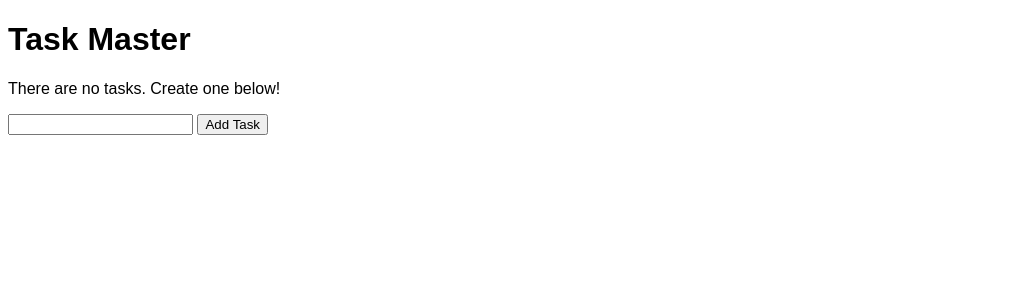
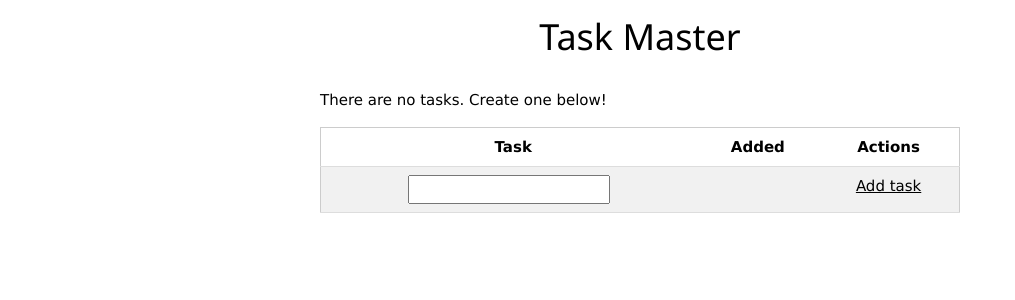
Before and after one commit to swiderskis/flask-crud-app, a Flask app: page / in a window 1280 px wide. Shown: the top 300 px of the page, without its empty margins (0-1015 px from the left). Run offline with Flask 2, Linux system fonts and the light colour scheme; data that the repository does not hold is empty.

Commit message:
Updated CSS stylesheet and page design

```diff
--- a/templates/base.html
+++ b/templates/base.html
@@ -4,13 +4,22 @@
     <meta charset="UTF-8">
     <meta http-equiv="X-UA-Compatible" content="IE=edge">
     <meta name="viewport" content="width=device-width, initial-scale=1.0">
-    <link rel="stylesheet" href="{{ url_for('static', filename='css/main.css') }}">
+    <link rel="stylesheet" href="https://www.w3schools.com/w3css/4/w3.css">
+
     <title>{% block title %}{% endblock %}</title>
-    <h1>{% block head %}{% endblock %}</h1>
+
+    <div class="w3-row">
+        <div class="w3-quarter"><p></p></div>
+        <div class="w3-half"><h1 style="text-align: center">{% block head %}{% endblock %}</h1></div>
+        <div class="w3-quarter"><p></p></div>
+    </div>
+
 </head>
 <body>
-    <div class="content">
-        {% block body %}{% endblock %}
+    <div class="w3-row">
+        <div class="w3-quarter"><p></p></div>
+        <div class="w3-half">{% block body %}{% endblock %}</div>
+        <div class="w3-quarter"><p></p></div>
     </div>
 </body>
 </html>
--- a/templates/index.html
+++ b/templates/index.html
@@ -7,8 +7,9 @@
 {% block body %}
     {% if tasks|length < 1 %}
         <p>There are no tasks. Create one below!</p>
-    {% else %}
-        <table>
+    {% endif %}
+
+    <table class="w3-table-all w3-centered">
         <tr>
             <th>Task</th>
             <th>Added</th>
@@ -25,11 +26,27 @@
                 </td>
             </tr>
         {% endfor %}
+
+        <tr>
+            <form id="addtask" action="/" method="POST">
+                <td>
+                    <input type="text" name="content" id="content">
+                </td>
+                <td></td>
+                <td>
+                    <!--Taken from https://stackoverflow.com/questions/10039968/submit-form-using-a-tag-->
+                    <a href="javascript:void()" onclick="document.getElementById('addtask').submit();">Add task</a>
+                </td>
+            </form>
+        </tr>
     </table>
-    {% endif %}
 
+    <!--
+    <div class="w3-container w3-margin-top">
         <form action="/" method="POST">
             <input type="text" name="content" id="content">
             <input type="submit" value="Add Task">
         </form>
+    </div>
+    -->
 {% endblock %}
--- a/templates/update.html
+++ b/templates/update.html
@@ -5,7 +5,7 @@
 {% block head %}Update Task{% endblock %}
 
 {% block body %}
-    <div class="form">
+    <div class="w3-container w3-center">
         <form action="{{ url_for('update', id=task.id) }}" method="POST">
             <input type="text" name="content" id="content" value="{{ task.content }}">
             <input type="submit" value="Update">
```
Lines whose indentation alone changed are shown as unchanged.
